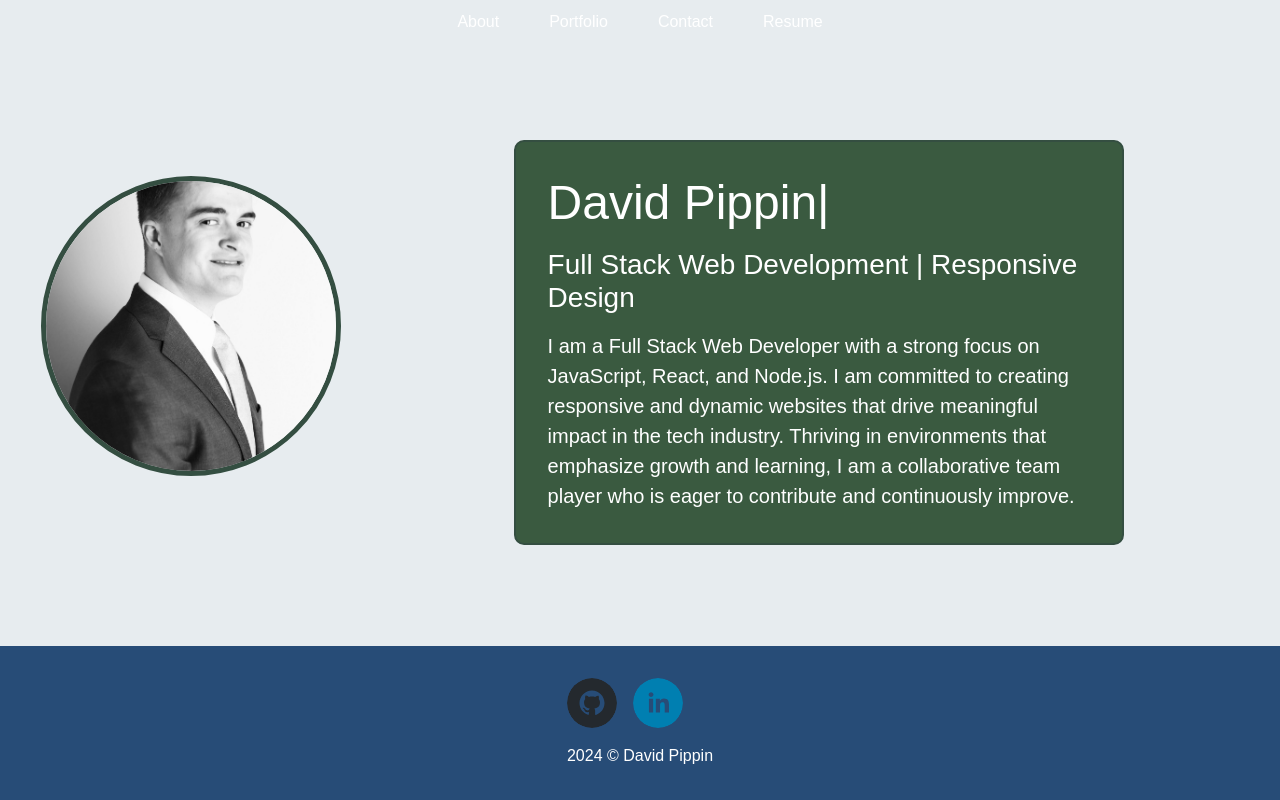
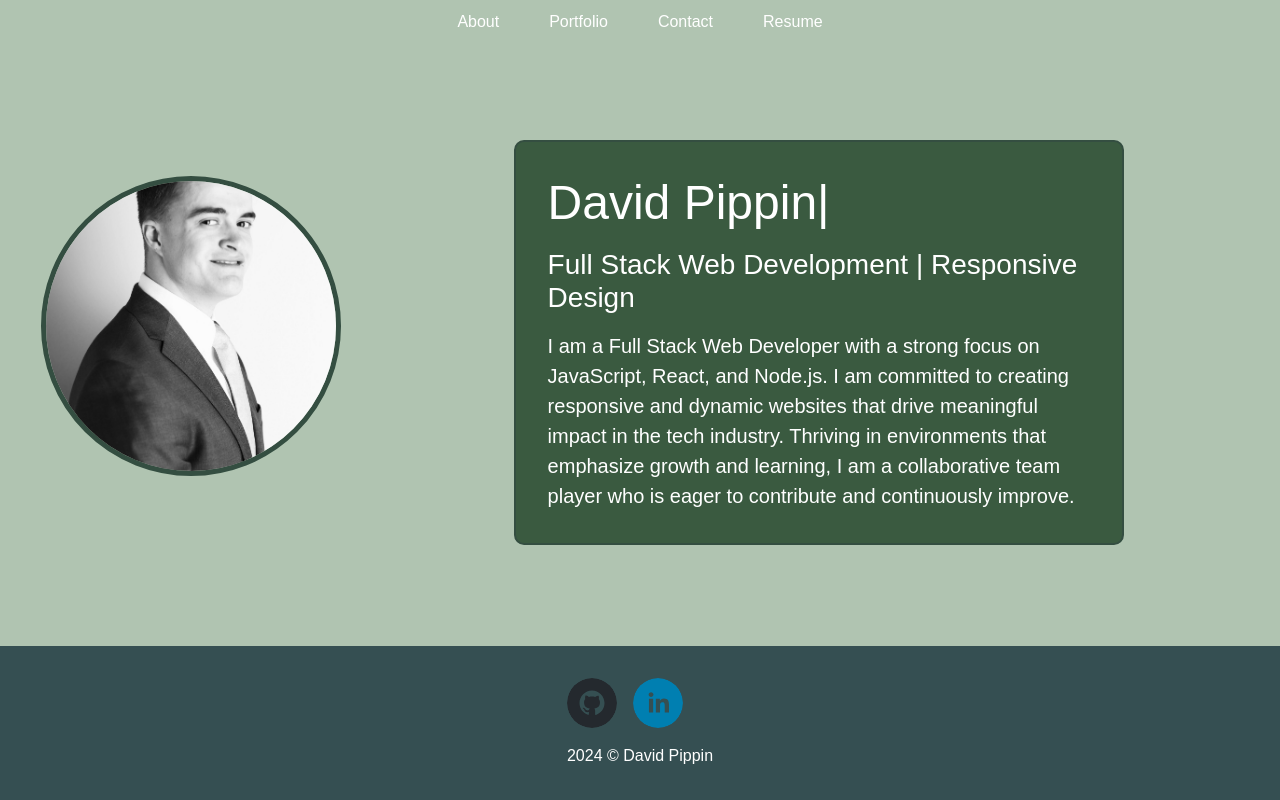
Before and after one commit to Dpippin09/The-New-Me, a React (Vite) app: page / in a window 1280 px wide. Built offline with nearby package versions, Linux system fonts and the light colour scheme.

Commit message:
new colors

```diff
--- a/src/app.css
+++ b/src/app.css
@@ -14,13 +14,13 @@
 }
 
 .header-custom-background {
-  background-color: #274c77; /* Set the background color using coolors. */
+  background-color: #90a955; /* Set the background color using coolors. */
 }
 
 .nameDisplay {
   font-family: "BestermindRegular", sans-serif;
   font-size: 2.5em;
-  color: #e7ecef;
+  color: #354f52;
   text-align: center;
   margin-top: 20px;
   margin-bottom: 20px;
@@ -36,14 +36,14 @@
 }
 
 .nav-link.active {
-  background-color: #6096ba; /* Background color when active. */
-  color: #8b8c89; /* Text color for active button. */
+  background-color: #ecf39e; /* Background color when active. */
+  color: #98c9a3; /* Text color for active button. */
   border: none; /* Ensure no border appears. */
 }
 
 .nav-link:hover {
-  background-color: #a3cef1;
-  color: #6096ba; /* Change text color on hover. */
+  background-color: #bfd8bd;
+  color: #84a98c; /* Change text color on hover. */
 }
 
 .nav-item {
@@ -73,7 +73,7 @@
 
 /* Footer Styling. */
 footer {
-  background-color: #274c77; /* Dark background for the footer. */
+  background-color: #354f52; /* Dark background for the footer. */
   color: #ffffff; /* Light text color. */
   padding: 2rem;
   display: flex;
--- a/src/index.css
+++ b/src/index.css
@@ -7,5 +7,5 @@ html,
   font-family: Arial, sans-serif;
   display: flex;
   flex-direction: column;
-  background-color: #e7ecef;
+  background-color: #b0c4b1;
 }
```
